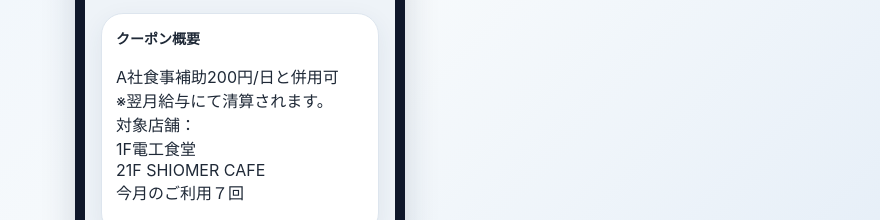
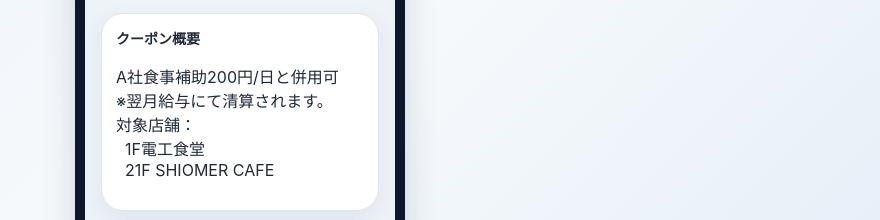
Before and after one commit to PSHIOsato/ble-test, a plain HTML site: page lunch/index.html in a window 1280 px wide. Shown: the part 239-459 px from the top of the page, without its empty margins (400-1280 px from the left). Drawn offline with Linux system fonts and the light colour scheme.

Commit message:
Update index.html

```diff
--- a/lunch/index.html
+++ b/lunch/index.html
@@ -48,8 +48,7 @@
         <p id="result">
           A社食事補助200円/日と併用可<br>
           ※翌月給与にて清算されます。<br>
-          対象店舗：<BR>1F電工食堂<br>21F SHIOMER CAFE<BR>
-          今月のご利用７回
+          対象店舗：<BR> &nbsp 1F電工食堂<br> &nbsp 21F SHIOMER CAFE<BR>
         </p>
       </section>
 
```
